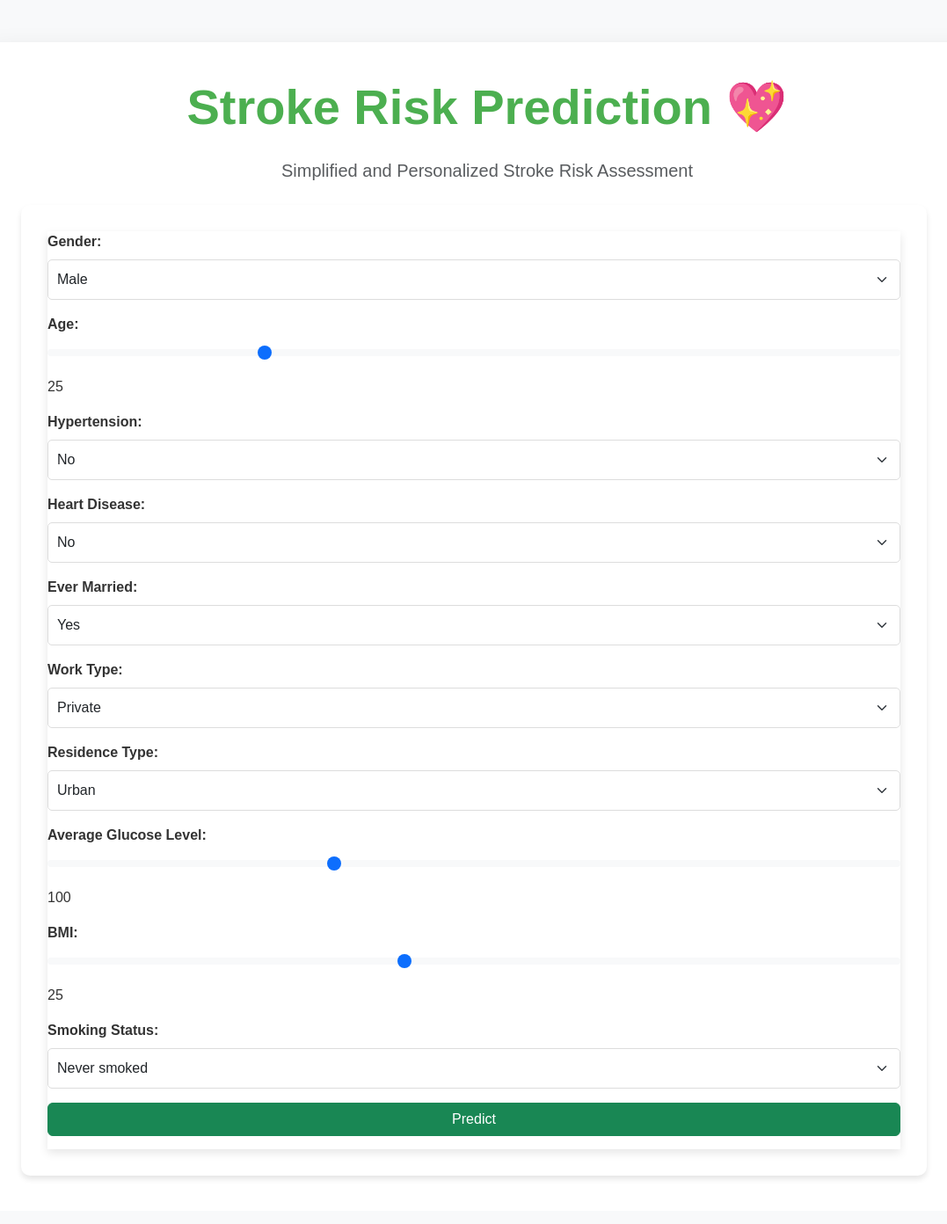
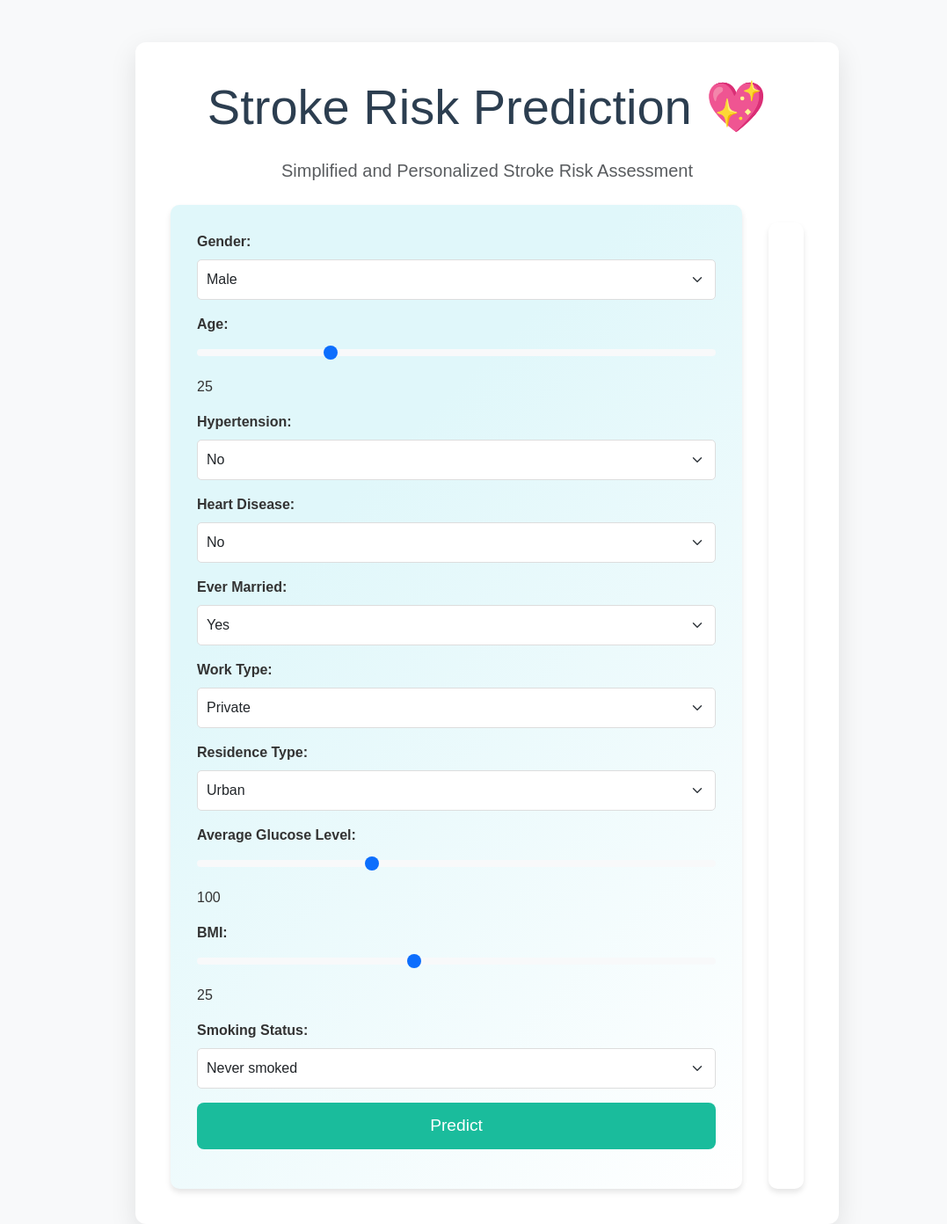
Before and after one commit to mctrashmoney/StrokePredictor_ML, a Flask app: page / in a window 1280 px wide. Shown: the whole page at 88% size, without its empty margins (86-1163 px from the left). Before the commit the page ends 1339 px from the top, so only its background shows below. Run offline with Flask 3, Linux system fonts and the light colour scheme; parts of the project's set-up code (start-up, migrations or seed data) failed here and were passed over.

Commit message:
updated CSS

```diff
--- a/static/style.css
+++ b/static/style.css
@@ -1,134 +1,186 @@
-/* body {
-    font-family: Arial, sans-serif;
+
+/* General Body Styling */
+body {
+    font-family: 'Arial', sans-serif;
+    background-color: #eef2f3;
+    color: #333;
+    margin: 0;
+    padding: 0;
+    transition: background-color 0.5s ease-in-out, color 0.5s ease-in-out;
 }
 
-h1 {
-    font-size: 2.5em;
-    color: #333;
+/* Container Styling */
+.container {
+    max-width: 800px;
+    margin: auto;
+    padding: 40px;
+    background: #ffffff;
+    border-radius: 12px;
+    box-shadow: 0px 10px 30px rgba(0, 0, 0, 0.1);
+    transition: all 0.4s ease-in-out;
 }
 
-form {
-    max-width: 100%;
-}
-
-.form-label {
-    font-weight: bold;
-}
-
-.form-control, .form-select {
-    border-radius: 5px;
-}
-
-button {
-    font-size: 1.2em;
-    background-color: #4CAF50;
-    color: white;
-    padding: 10px 20px;
-    border: none;
-    border-radius: 5px;
-    cursor: pointer;
-    transition: 0.3s;
-}
-
-button:hover {
-    background-color: #45a049;
-}
-
-h3 {
-    font-size: 1.5em;
-    color: #333;
-    margin-top: 20px;
-} */
-/* General Styling */
-body {
-    font-family: 'Arial', sans-serif;
-    background-color: #f7f7f7;
-    color: #333;
-}
-
+/* Heading Styling */
 h1 {
     font-size: 2.5em;
     color: #2c3e50;
     font-weight: bold;
+    text-align: center;
+    transition: color 0.4s ease-in-out;
 }
 
 h3 {
-    font-size: 1.5em;
-    color: #333;
+    font-size: 1.8em;
+    color: #2c3e50;
     margin-top: 20px;
+    text-align: center;
 }
 
-/* Styling form elements */
-form {
-    max-width: 100%;
+/* Form Styling */
+.form-container {
+    padding: 30px;
+    border-radius: 12px;
+    background: linear-gradient(135deg, #e0f7fa 30%, #ffffff 100%);
+    box-shadow: 0px 4px 10px rgba(0, 0, 0, 0.1);
+    transition: transform 0.3s ease-in-out;
+}
+
+.form-container:hover {
+    transform: scale(1.02);
 }
 
 .form-label {
-    font-weight: 500;
+    font-weight: 600;
     color: #333;
 }
 
 .form-control, .form-select {
-    border-radius: 10px;
+    border-radius: 8px;
     padding: 10px;
     border: 1px solid #ddd;
-    transition: border 0.3s ease;
+    transition: border-color 0.3s ease, box-shadow 0.3s ease;
 }
 
 .form-control:focus, .form-select:focus {
-    border-color: #4CAF50;
+    border-color: #1abc9c;
+    box-shadow: 0px 0px 8px rgba(26, 188, 156, 0.5);
 }
 
-button {
+/* Range Inputs */
+.form-range {
+    width: 100%;
+    margin-bottom: 10px;
+}
+
+/* Buttons */
+.btn {
     font-size: 1.2em;
-    background-color: #4CAF50;
-    color: white;
     padding: 12px 20px;
-    border: none;
-    border-radius: 10px;
+    border-radius: 8px;
     cursor: pointer;
     transition: background-color 0.3s ease, transform 0.3s ease;
+    border: none;
 }
 
-button:hover {
-    background-color: #45a049;
+.btn-success {
+    background-color: #1abc9c;
+    color: white;
+}
+
+.btn-success:hover {
+    background-color: #16a085;
     transform: scale(1.05);
 }
 
-button:active {
-    background-color: #388e3c;
+.btn-success:active {
+    background-color: #149174;
 }
 
-/* Styling for prediction text */
-h3 {
-    font-size: 1.5em;
-    color: #2c3e50;
-    margin-top: 30px;
+/* Prediction Result Styling */
+.prediction-result {
+    text-align: center;
+    margin-top: 20px;
+    padding: 20px;
+    border-radius: 10px;
+    box-shadow: 0px 4px 6px rgba(0, 0, 0, 0.1);
+    background: #fff;
 }
 
-/* Spacing and shadow for form */
-form {
-    box-shadow: 0 4px 10px rgba(0, 0, 0, 0.1);
+/* Risk Display Styling */
+.prediction-result .alert-danger {
+    background-color: #f8d7da;
+    color: #721c24;
+    padding: 15px;
+    border-radius: 8px;
+    font-weight: bold;
 }
 
-.bg-light {
-    background-color: #f8f9fa;
+.prediction-result .alert-success {
+    background-color: #d4edda;
+    color: #155724;
+    padding: 15px;
+    border-radius: 8px;
+    font-weight: bold;
 }
 
-/* Enhancing the container */
-.container {
-    background-color: #fff;
-    padding: 40px;
-    border-radius: 12px;
-    box-shadow: 0 10px 30px rgba(0, 0, 0, 0.1);
+/* Recommendations List */
+#recommendations ul {
+    text-align: left;
+    padding-left: 20px;
 }
 
-.container h1 {
-    font-weight: bold;
-    color: #4CAF50;
+#recommendations li {
+    padding-left: 10px;
 }
 
-/* For smaller screens (Responsiveness) */
+/* Dark Mode */
+.dark-mode {
+    background-color: #2c3e50;
+    color: #ecf0f1;
+}
+
+.dark-mode .container {
+    background: #34495e;
+    box-shadow: 0px 10px 30px rgba(0, 0, 0, 0.2);
+}
+
+.dark-mode h1, .dark-mode h3 {
+    color: #ecf0f1;
+}
+
+.dark-mode .form-container {
+    background: linear-gradient(135deg, #2c3e50 30%, #34495e 100%);
+}
+
+.dark-mode .form-control, .dark-mode .form-select {
+    background-color: #576574;
+    color: #ecf0f1;
+    border-color: #95a5a6;
+}
+
+.dark-mode .btn-success {
+    background-color: #16a085;
+}
+
+/* Dark Mode Toggle */
+#dark-mode-toggle {
+    position: fixed;
+    top: 20px;
+    right: 20px;
+    background: #1abc9c;
+    color: white;
+    border: none;
+    padding: 10px 15px;
+    border-radius: 8px;
+    cursor: pointer;
+    transition: background-color 0.3s ease;
+}
+
+#dark-mode-toggle:hover {
+    background: #16a085;
+}
+
+/* Responsiveness */
 @media (max-width: 768px) {
     .container {
         padding: 20px;
@@ -136,6 +188,10 @@
 
     h1 {
         font-size: 2em;
+    }
+
+    .form-container {
+        padding: 20px;
     }
 
     .form-select, .form-control {
```
